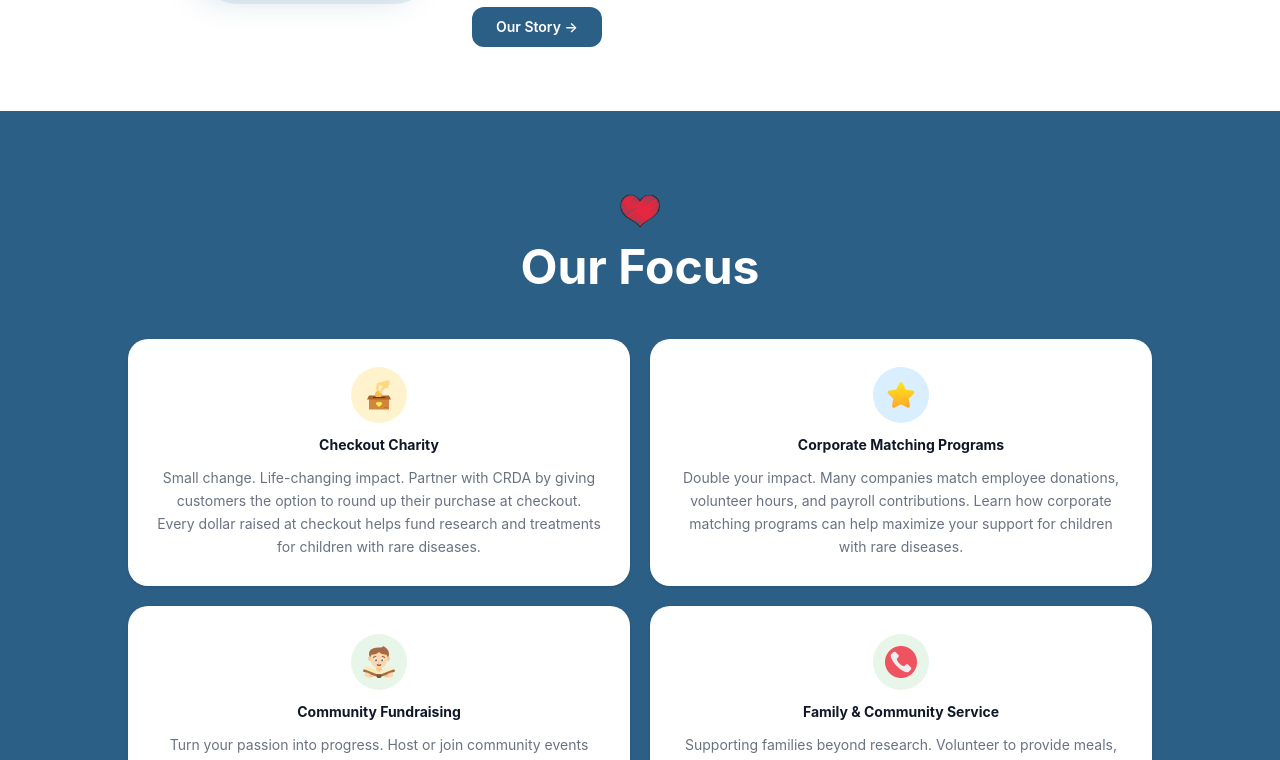
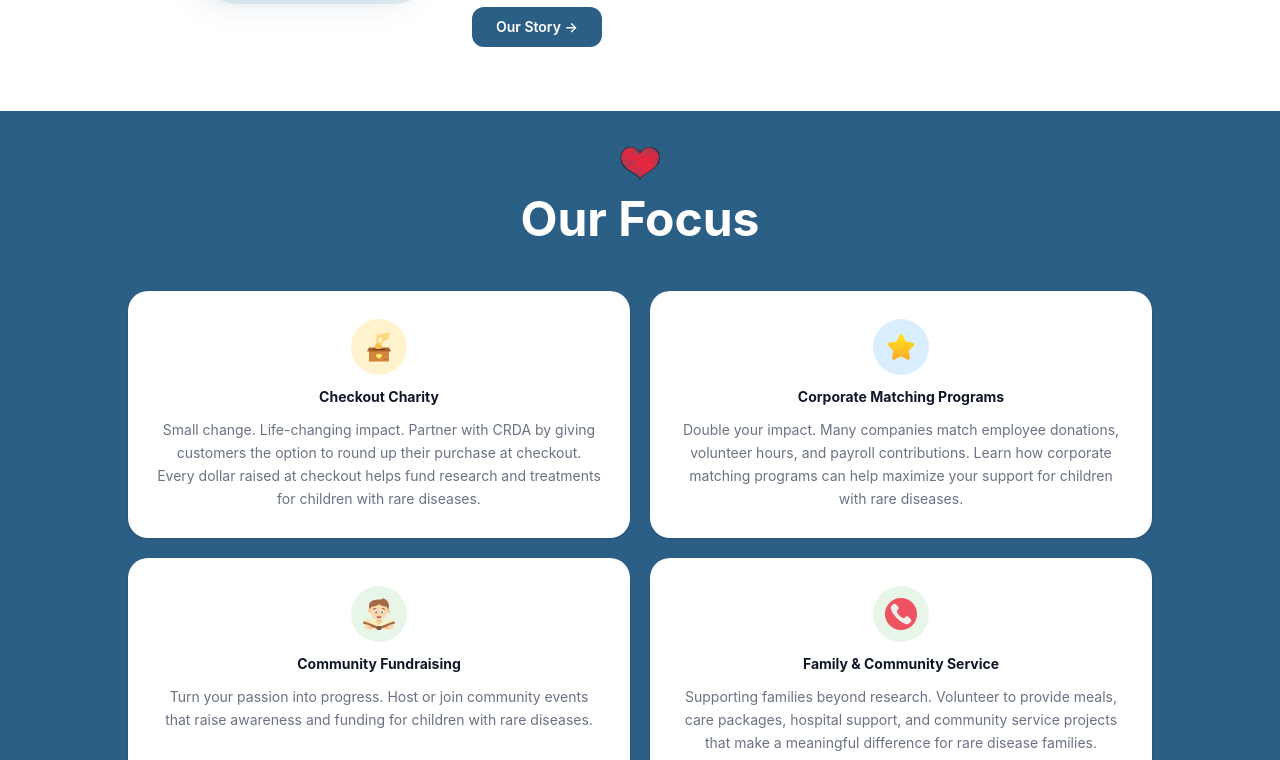
Before and after one commit to inwang123/rarediseaseweb, a React (Vite) app: page / in a window 1280 px wide. Shown: the part 880-1640 px from the top of the page. Built offline with nearby package versions, Linux system fonts and the light colour scheme.

Commit message:
Reduce padding above heart icon

```diff
--- a/src/components/Stats.jsx
+++ b/src/components/Stats.jsx
@@ -32,7 +32,7 @@ const MESSAGES = [
 export default function Stats() {
   return (
     <section
-      className="py-20 px-6 md:px-16"
+      className="pt-8 pb-20 px-6 md:px-16"
       style={{ backgroundColor: "#2c5f86" }}
     >
       <div className="max-w-5xl mx-auto">
```
